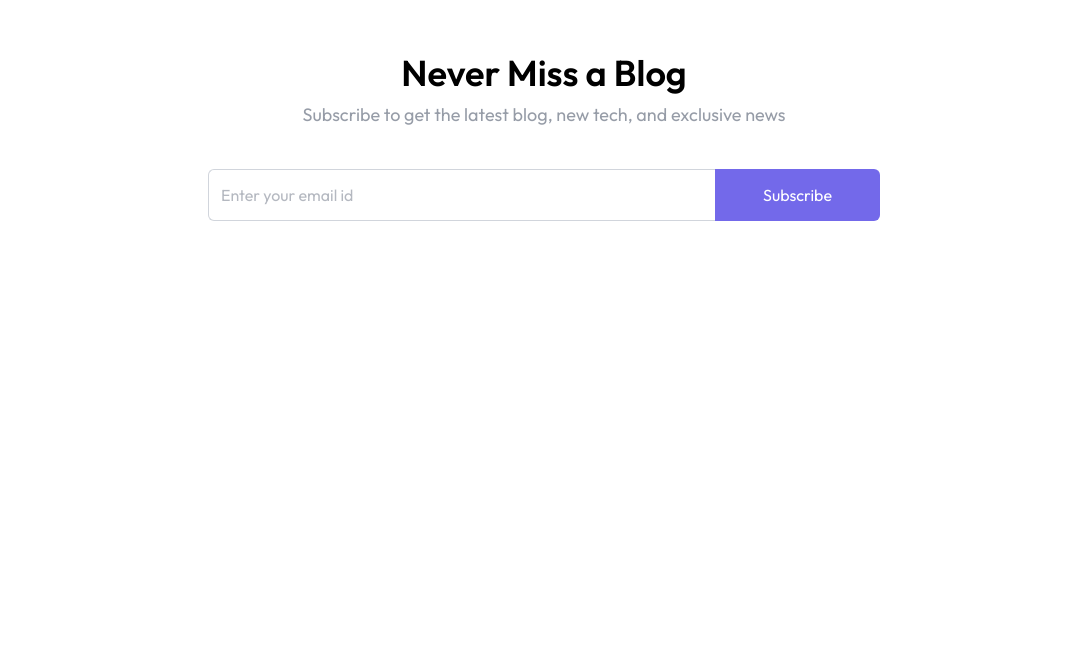
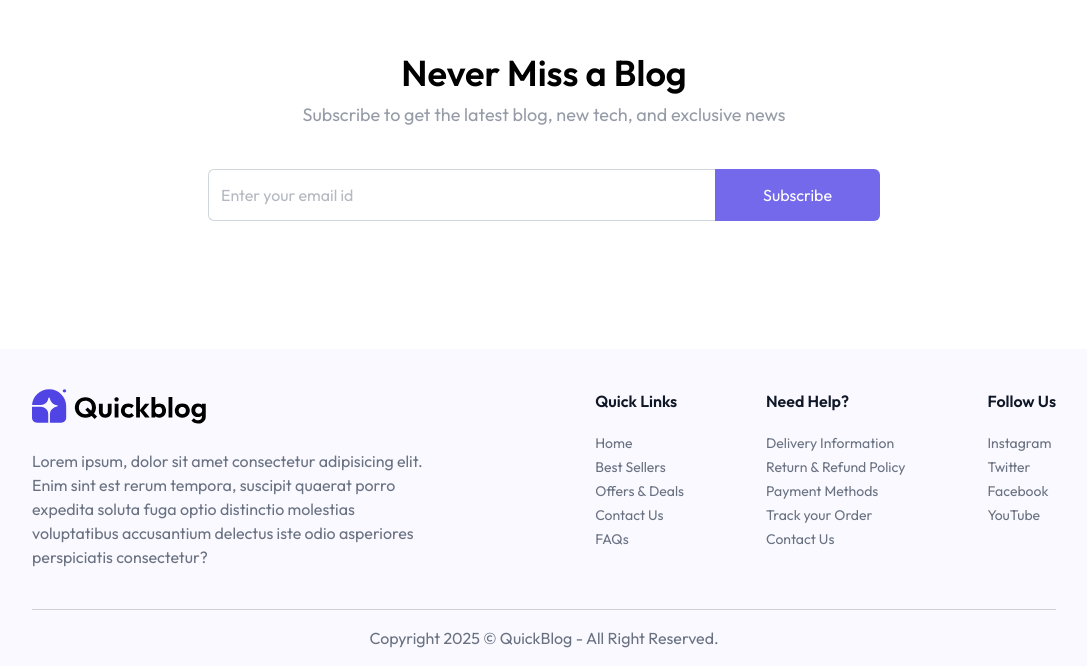
Before and after one commit to nmphat2004/Quick-Blog, a React (Vite) app in the folder frontend/: page / in a window 1280 px wide. Shown: the part 1878-2544 px from the top of the page, without its empty margins (96-1183 px from the left). Before the commit the page ends 2227 px from the top, so only its background shows below. Built offline with nearby package versions, Linux system fonts and the light colour scheme.

Commit message:
add footer - done home page

```diff
--- /dev/null
+++ b/frontend/src/components/Footer.jsx
@@ -0,0 +1,43 @@
+import { assets, footer_data } from '../assets/assets';
+
+const Footer = () => {
+	return (
+		<div className='px-6 md:px-16 lg:px-24 xl:px-32 bg-primary/3'>
+			<div className='flex flex-col md:flex-row items-start justify-between gap-10 py-10 border-b border-gray-500/30 text-gray-500'>
+				<div>
+					<img src={assets.logo} alt='logo' className='w-32 sm:w-44' />
+					<p className='max-w-[410px] mt-6'>
+						Lorem ipsum, dolor sit amet consectetur adipisicing elit. Enim sint
+						est rerum tempora, suscipit quaerat porro expedita soluta fuga optio
+						distinctio molestias voluptatibus accusantium delectus iste odio
+						asperiores perspiciatis consectetur?
+					</p>
+				</div>
+
+				<div className='flex flex-wrap justify-between w-full md:w-[45%] gap-5'>
+					{footer_data.map((item, index) => (
+						<div key={index}>
+							<h3 className='font-semibold text-base text-gray-900 md:mb-5 mb-2'>
+								{item.title}
+							</h3>
+							<ul className='text-sm space-y-1'>
+								{item.links.map((link, index) => (
+									<li key={index}>
+										<a href='#' className='hover:underline transition'>
+											{link}
+										</a>
+									</li>
+								))}
+							</ul>
+						</div>
+					))}
+				</div>
+			</div>
+			<p className='py-4 text-center text-sm md:text-base text-gray-500'>
+				Copyright 2025 © QuickBlog - All Right Reserved.
+			</p>
+		</div>
+	);
+};
+
+export default Footer;
--- a/frontend/src/pages/Home.jsx
+++ b/frontend/src/pages/Home.jsx
@@ -2,6 +2,7 @@
 import Header from '../components/Header';
 import BlogList from '../components/BlogList';
 import Newsletter from '../components/Newsletter';
+import Footer from '../components/Footer';
 
 const Home = () => {
 	return (
@@ -10,6 +11,7 @@
 			<Header />
 			<BlogList />
 			<Newsletter />
+			<Footer />
 		</>
 	);
 };
```
